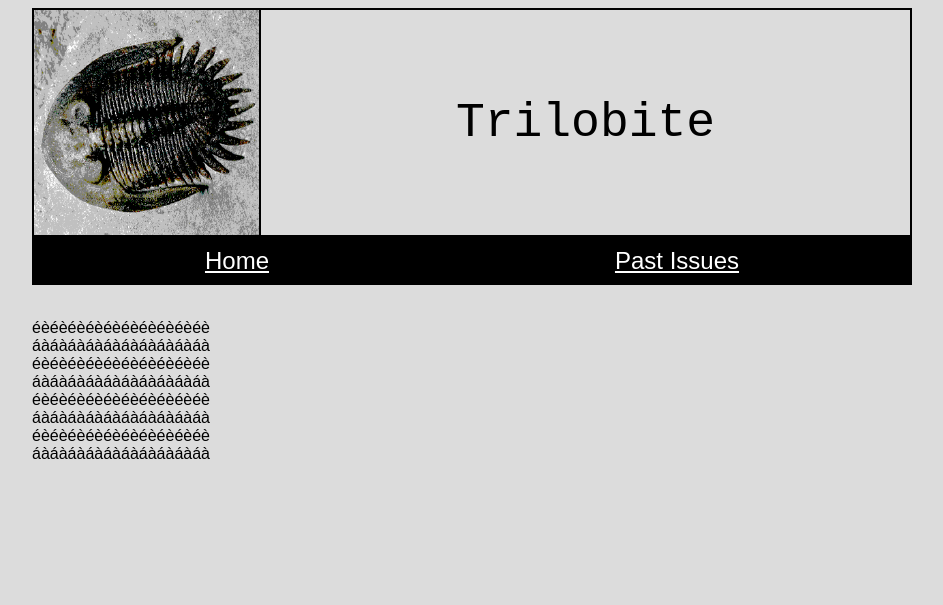
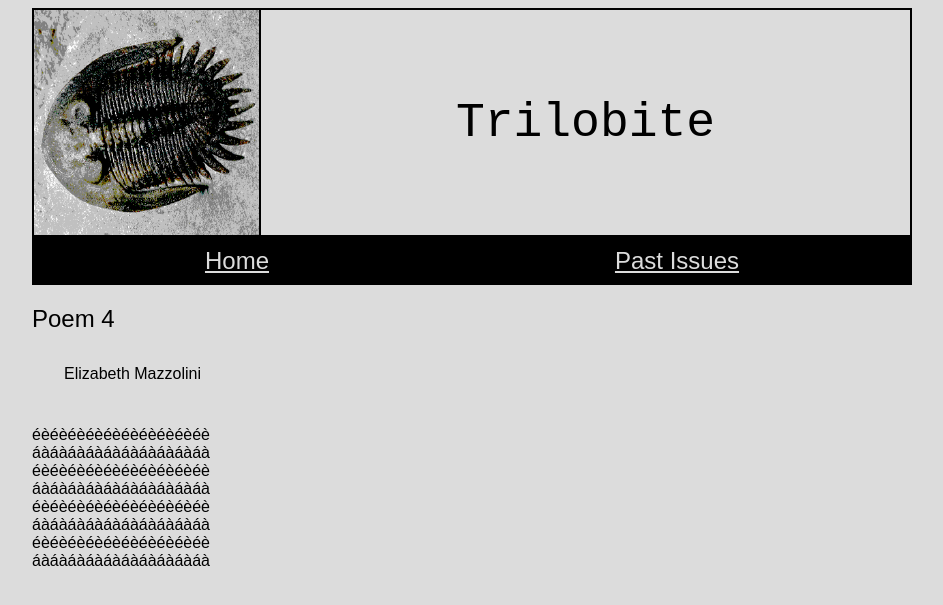
Before and after one commit to trilobite-poetry/trilobite-poetry.github.io, a Jekyll site: the page built from issues/_past/poem4.md, in a window 1280 px wide. Shown: the top 605 px of the page, without its empty margins (168-1111 px from the left). Built offline with Jekyll 4.4.1, drawn with Linux system fonts in a browser that asks for light colours.

Commit message:
Colors and poem layout

```diff
--- a/_config.yml
+++ b/_config.yml
@@ -1,9 +1,3 @@
-defaults:
-  - scope:
-      path: ""
-    values:
-      layout: "default"
-
 collections:
   current:
     output: true
@@ -11,3 +5,19 @@ collections:
     output: true
     sort_by: issue
 collections_dir: issues
+
+defaults:
+  - scope:
+      path: ""
+      type: "past"
+    values:
+      layout: "poem"
+  - scope:
+      path: ""
+      type: "current"
+    values:
+      layout: "poem"
+  - scope:
+      path: ""
+    values:
+      layout: "default"
--- a/_layouts/poem.html
+++ b/_layouts/poem.html
@@ -2,7 +2,7 @@
 layout: default
 ---
 
-<h1>{{ page.title }}</h1>
-<p>{{ page.author }} - {{ page.date | date_to_string }}</p>
+<h2>{{ page.title }}</h2>
+<p>{{ page.contributor }}</p>
 
 {{ content }}
--- a/_sass/colors.scss
+++ b/_sass/colors.scss
@@ -13,15 +13,15 @@ body {
 }
 
 nav {
-  color: white;
+  color: gainsboro;
   background-color: black;
 }
 
 nav a {
-  color: white;
+  color: gainsboro;
 }
 
 nav a:hover {
-  background-color: white;
+  background-color: gainsboro;
   color: black;
 }
```
